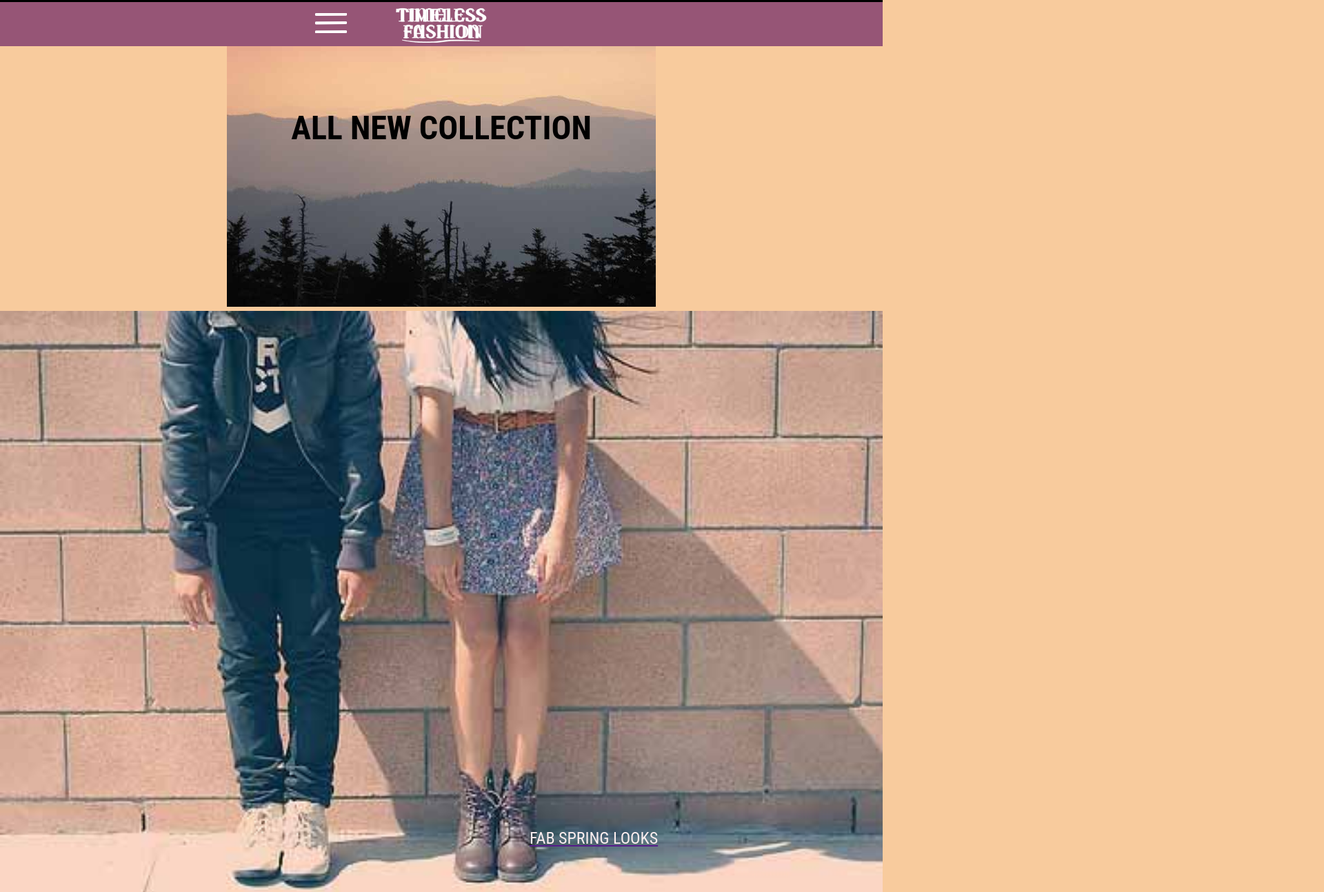
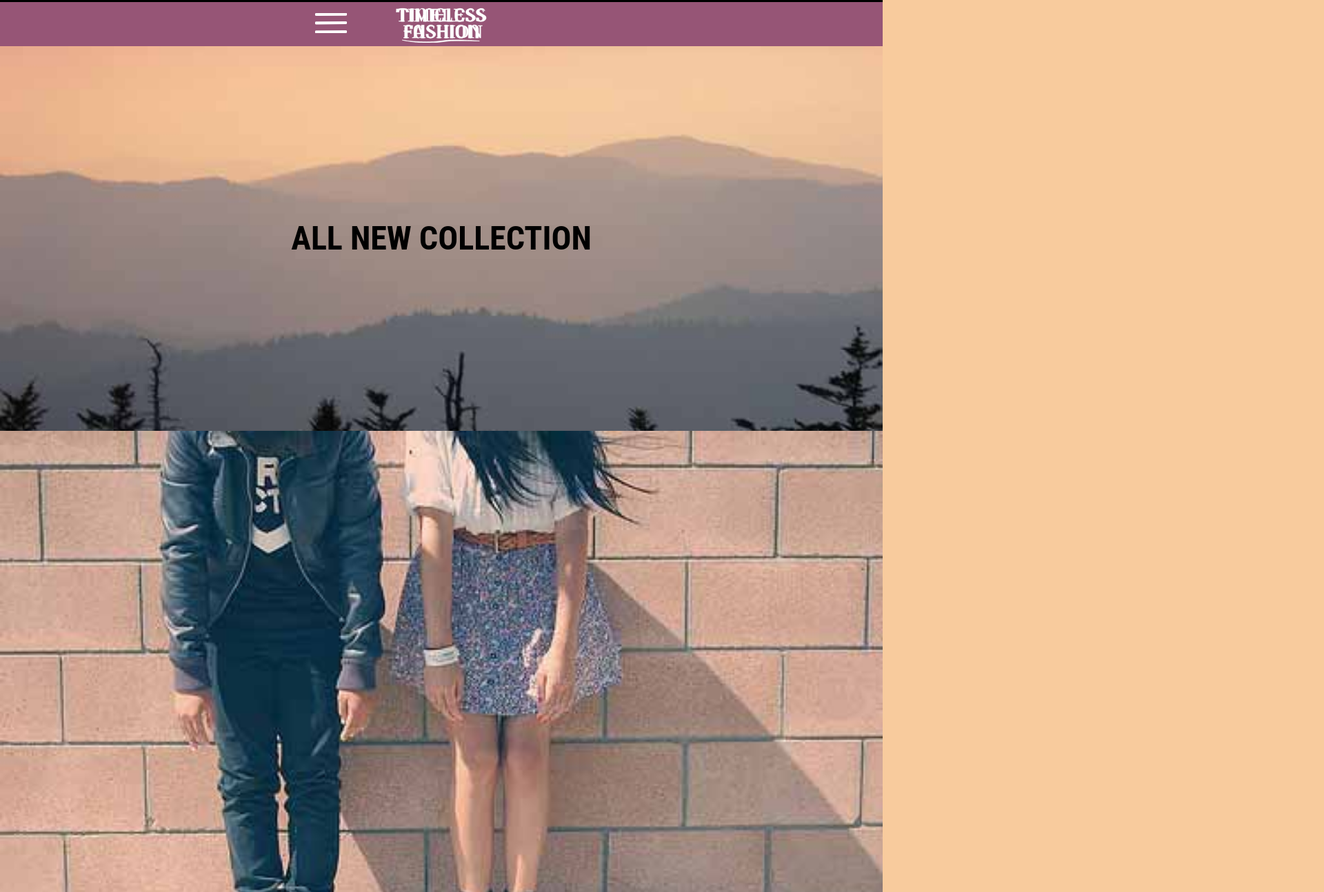
Before and after one commit to dagerebe/assignment3, a plain HTML site: page index.html in a window 1280 px wide. Shown: the part 29-1323 px from the top of the page at 69% size, 1920 px wide, since content can reach past the window. Drawn offline with Linux system fonts and the light colour scheme.

Commit message:
more changes

```diff
--- a/css/general.css
+++ b/css/general.css
@@ -24,6 +24,12 @@ html {
 img {
 	width: 100%;
     display: block;
+}
+
+a,
+a:link,
+a:visited {
+    text-decoration: none;
 }
 
 body {
@@ -74,11 +80,12 @@ header p {
 }
 
 .billboard { /* how do you make span when make big */
+    margin: 6rem 0 0 0;
     overflow: hidden;
     background-image: url(../images/billboard.jpg);
     background-repeat: no-repeat;
     background-position: center center;
-    height: 30rem;
+    background-size: 100%;
 }
 
 h1 {
@@ -87,29 +94,31 @@ h1 {
     text-transform: uppercase;
     font-size: 3rem;
     line-height: 2.9rem;
-    margin: 12rem 10%;
+    margin: 20% 10%;
     padding: 0;
 }
 
-figure {
+.buckets figure {
     margin: 0;
     padding: 0;
-    width: 100%;
 }
 
-figcaption {
+.buckets figcaption {
     font-family: Roboto Condensed, Helvetica, sans-serif;
     font-size: 1.5rem;
+    line-height: 1.7rem;
     font-style: bold;
-    text-decoration: none;
     text-transform: uppercase;
     color: #fceeef;
+    border: .25rem solid #fceeef;
+    position: relative;
+    text-align: center;
 }
 
 .type1 {
-    position: relative;
-    left: 60%;
-    bottom: 6rem;
+    width: 6rem;
+    left: 65%;
+    bottom: 11rem
 }
 
 .type2 {
--- a/index.html
+++ b/index.html
@@ -18,18 +18,26 @@
 
     </header>
 
-    <article>
-
-        <div class="billboard">
+    <div class="billboard">
             <h1>All New Collection</h1>
         </div>
 
-         <a href="">
-            <figure class="bucket1">
+    <article>
+
+
+        <div class="buckets">
+
+         <a href="#">
+            <figure>
                 <img src="images/bottoms.jpg" alt="girl and guys legs">
                 <figcaption class="type1">Fab Spring Looks</figcaption>
             </figure>
         </a>
+
+        </div>
+
+
+
 
         <a href="">
             <figure class="bucket2">
@@ -52,6 +60,7 @@
             </figure>
         </a>
 
+
     <footer>
         <p>Follow Us!</p>
 
@@ -61,11 +70,7 @@
 
 
 
-
-
     </footer>
-
-
 
     </article>
 
```
